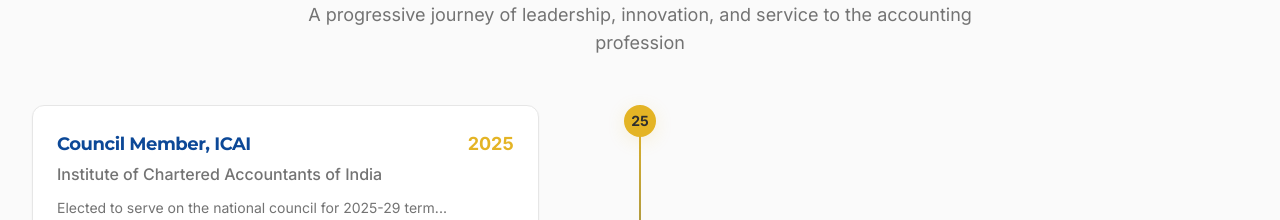
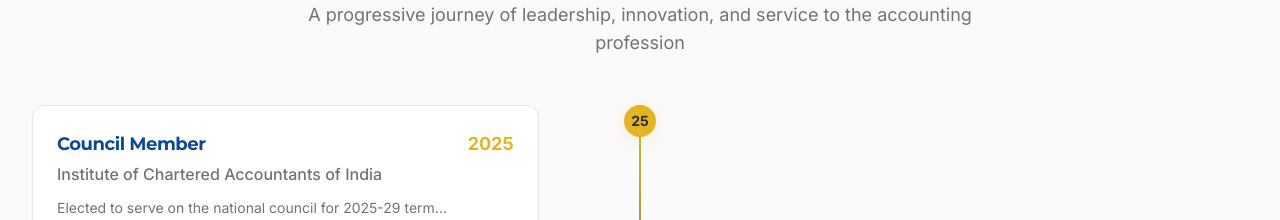
Before and after one commit to casanjibsanghi/digital-ca-hub, a React (Vite) app: page / in a window 1280 px wide. Shown: the part 1340-1560 px from the top of the page. Built offline with nearby package versions, Linux system fonts and the light colour scheme; the HTML template or start-up script is replaced by a standard one.

Commit message:
Fix: Remove ICAI from timeline organization

```diff
--- a/src/pages/HomePage.tsx
+++ b/src/pages/HomePage.tsx
@@ -49,7 +49,7 @@ const HomePage = () => {
   const timelineData = [
     {
       year: '2025',
-      title: 'Council Member, ICAI',
+      title: 'Council Member',
       organization: 'Institute of Chartered Accountants of India',
       outcomes: [
         'Elected to serve on the national council for 2025-29 term',
```
